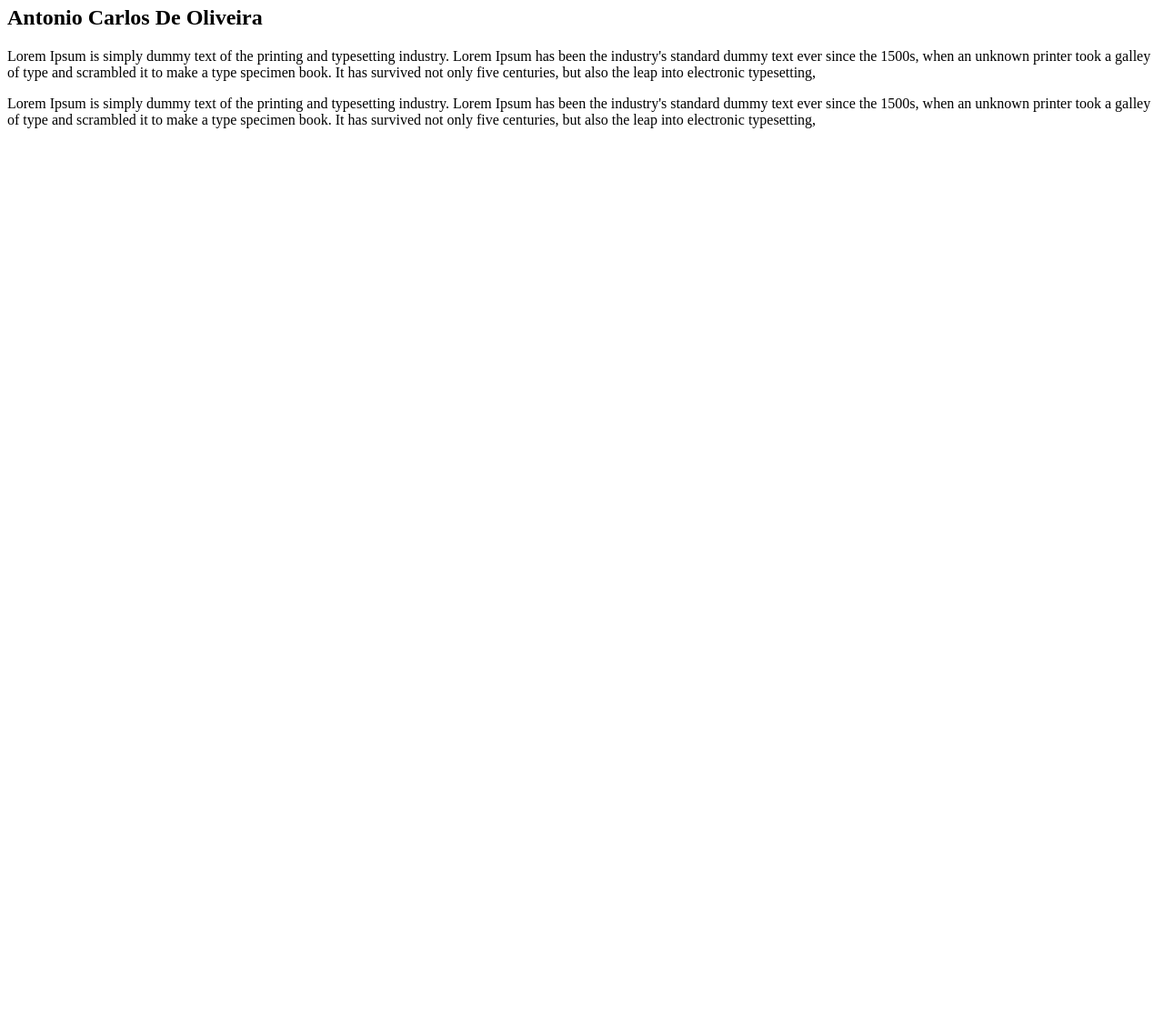
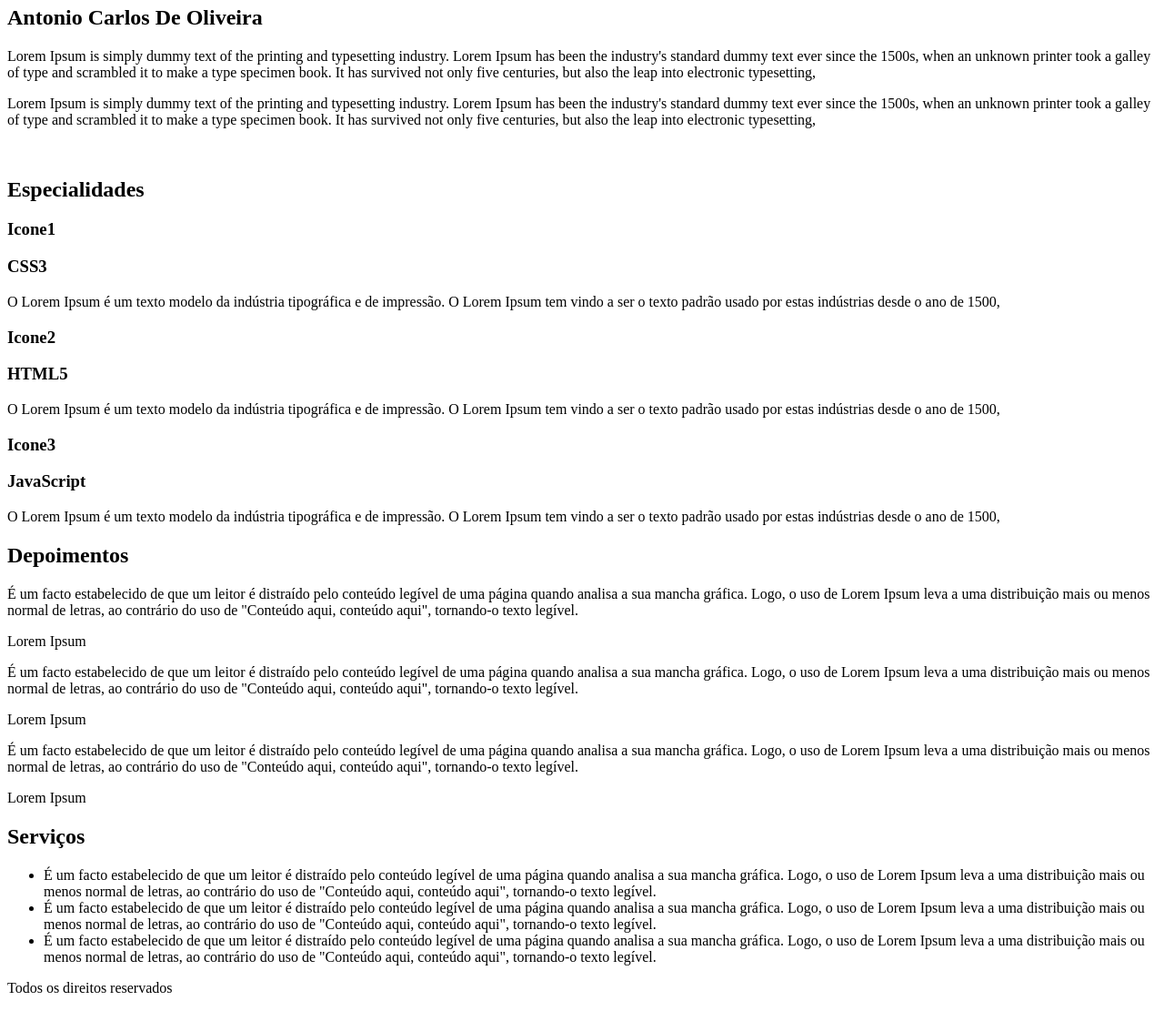
Before and after one commit to antoniocarlosdeoliveira/php_completo, a PHP site: page / in a window 1280 px wide. Shown: the part 304-1415 px from the top of the page at 91% size. Before the commit the page ends 445 px from the top, so only its background shows below. Run offline with PHP 8.4, Linux system fonts and the light colour scheme.

Commit message:
Criado a marcação do site

```diff
--- a/modulo 09 -Criando Site Dinamico html5 e marcacao/Aula 01 - html5 e marcacao/index.php
+++ b/modulo 09 -Criando Site Dinamico html5 e marcacao/Aula 01 - html5 e marcacao/index.php
@@ -9,6 +9,7 @@
 </head>
 <body>
     <header>
+        <div class="center">
             <div class="logo">Logomarca</div><!--logo-->
             <nav class="desktop">
                 <ul>
@@ -26,15 +27,19 @@
                     <li><a href="">Contato</a></li>
                 </ul>
             </nav><!--mobile-->
+        </div><!--center-->
     </header>
     <section class="banner-principal">
+        <div class="center">
             <form>
                 <h2>Qual o seu e-mail</h2>
                 <input type="email" name="email" require />
                 <input type="submit" name="acao" value="Cadastrar!">
             </form>
+        </div><!--center-->
     </section><!--banner-principal-->
     <section class="descricao-autor">
+        <div class="center">
             <div class="w50">
                 <h2>Antonio Carlos De Oliveira</h2>
                 <p>Lorem Ipsum is simply dummy text of the printing and typesetting industry. Lorem Ipsum has been the industry's standard dummy text ever since the 1500s, when an unknown printer took a galley of type and scrambled it to make a type specimen book. It has survived not only five centuries, but also the leap into electronic typesetting,</p>
@@ -44,6 +49,74 @@
                 <!--Pegar imagem depois-->
                 <img src="" alt="" />
             </div><!--w50-->
+        </div><!--center-->
     </section><!--descricao-autor-->
+
+    <section class="especialidades">
+
+        <div class="center">
+            <div class="box-especialidade">
+            <h2 class="title">Especialidades</h2>
+                <h3>Icone1</h3>
+                <h3>CSS3</h3>
+                <p>O Lorem Ipsum é um texto modelo da indústria tipográfica e de impressão. O Lorem Ipsum tem vindo a ser o texto padrão usado por estas indústrias desde o ano de 1500,</p>
+            </div><!--box-especialidade-->
+
+            <div class="box-especialidade">
+                <h3>Icone2</h3>
+                <h3>HTML5</h3>
+                <p>O Lorem Ipsum é um texto modelo da indústria tipográfica e de impressão. O Lorem Ipsum tem vindo a ser o texto padrão usado por estas indústrias desde o ano de 1500,</p>
+            </div><!--box-especialidade-->
+
+            <div class="box-especialidade">
+                <h3>Icone3</h3>
+                <h3>JavaScript</h3>
+                <p>O Lorem Ipsum é um texto modelo da indústria tipográfica e de impressão. O Lorem Ipsum tem vindo a ser o texto padrão usado por estas indústrias desde o ano de 1500,</p>
+            </div><!--box-especialidade-->
+        </div>
+    </section>
+    <section class="extras">
+        <div class="center">
+            <div class="w50">
+
+                <h2 class="title">Depoimentos</h2>
+                <div class="depoimento-single">
+                    <p>É um facto estabelecido de que um leitor é distraído pelo conteúdo legível de uma página quando analisa a sua mancha gráfica. Logo, o uso de Lorem Ipsum leva a uma distribuição mais ou menos normal de letras, ao contrário do uso de "Conteúdo aqui, conteúdo aqui", tornando-o texto legível. </p>
+                    <p class="nome-autor">Lorem Ipsum</p>
+                </div><!--depoimento-single-->
+
+                <div class="depoimento-single">
+                    <p>É um facto estabelecido de que um leitor é distraído pelo conteúdo legível de uma página quando analisa a sua mancha gráfica. Logo, o uso de Lorem Ipsum leva a uma distribuição mais ou menos normal de letras, ao contrário do uso de "Conteúdo aqui, conteúdo aqui", tornando-o texto legível. </p>
+                    <p class="nome-autor">Lorem Ipsum</p>
+                </div><!--depoimento-single-->
+
+                <div class="depoimento-single">
+                    <p>É um facto estabelecido de que um leitor é distraído pelo conteúdo legível de uma página quando analisa a sua mancha gráfica. Logo, o uso de Lorem Ipsum leva a uma distribuição mais ou menos normal de letras, ao contrário do uso de "Conteúdo aqui, conteúdo aqui", tornando-o texto legível. </p>
+                    <p class="nome-autor">Lorem Ipsum</p>
+                </div><!--depoimento-single-->
+
+            </div><!--w50-->
+
+            <div class="w50">
+                <h2 class="title">Serviços</h2>
+                <div class="servicos">
+                    <ul>
+                        <li>É um facto estabelecido de que um leitor é distraído pelo conteúdo legível de uma página quando analisa a sua mancha gráfica. Logo, o uso de Lorem Ipsum leva a uma distribuição mais ou menos normal de letras, ao contrário do uso de "Conteúdo aqui, conteúdo aqui", tornando-o texto legível.</li>
+
+                        <li>É um facto estabelecido de que um leitor é distraído pelo conteúdo legível de uma página quando analisa a sua mancha gráfica. Logo, o uso de Lorem Ipsum leva a uma distribuição mais ou menos normal de letras, ao contrário do uso de "Conteúdo aqui, conteúdo aqui", tornando-o texto legível.</li>
+
+                        <li>É um facto estabelecido de que um leitor é distraído pelo conteúdo legível de uma página quando analisa a sua mancha gráfica. Logo, o uso de Lorem Ipsum leva a uma distribuição mais ou menos normal de letras, ao contrário do uso de "Conteúdo aqui, conteúdo aqui", tornando-o texto legível.</li>
+                    </ul>
+                </div>
+
+            </div><!--w50-->
+        </div><!--center-->
+    </section><!--extras-->
+
+    <footer>
+        <div class="center">
+            <p>Todos os direitos reservados</p>
+        </div><!--center-->
+    </footer>
 </body>
 </html>
```
Lines whose indentation alone changed are shown as unchanged.
